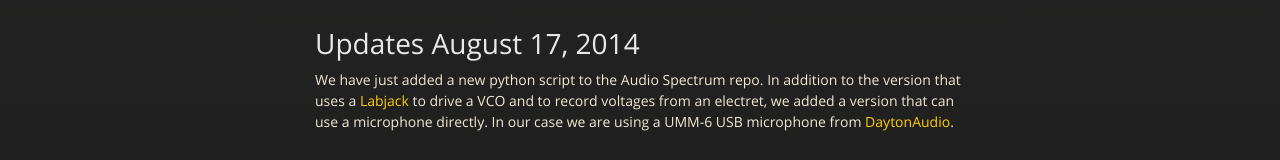
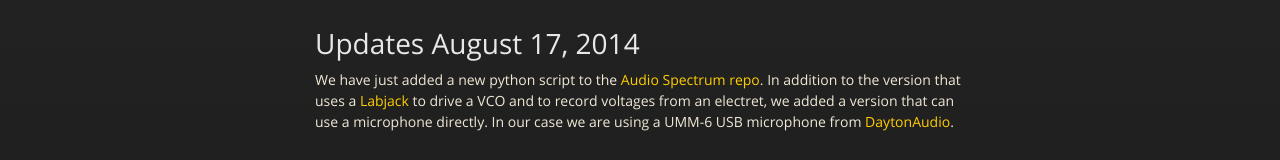
Before and after one commit to HartwickChaosLab/Audio-Spectrum, a plain HTML site: page index.html in a window 1280 px wide. Shown: the part 440-600 px from the top of the page. Drawn offline with nearby package versions, Linux system fonts and the light colour scheme.

Commit message:
Update index.html

```diff
--- a/index.html
+++ b/index.html
@@ -44,7 +44,7 @@
 <p>This page will eventually have some notes on the acoustics work we are doing at Hartwick College. Right now there isn't much to say, but feel free to download and fork, or whatever one does on Github. We're new to this whole thing<p>
 <section>
 <h1> Updates August 17, 2014 </h1>
-  We have just added a new python script to the Audio Spectrum repo. In addition to the version that uses a <a href=
+  We have just added a new python script to the <a href="https://github.com/HartwickChaosLab/Audio-Spectrum">Audio Spectrum repo<a></a>. In addition to the version that uses a <a href=
   "http://www.labjack.com">Labjack</a> to drive a VCO and to record voltages from an electret, we added a version that can use a
   microphone directly. In our case we are using a UMM-6 USB microphone from <a href="http://www.daytonaudio.com/index.php/test-measurement.html"> DaytonAudio</a>.
 
```
